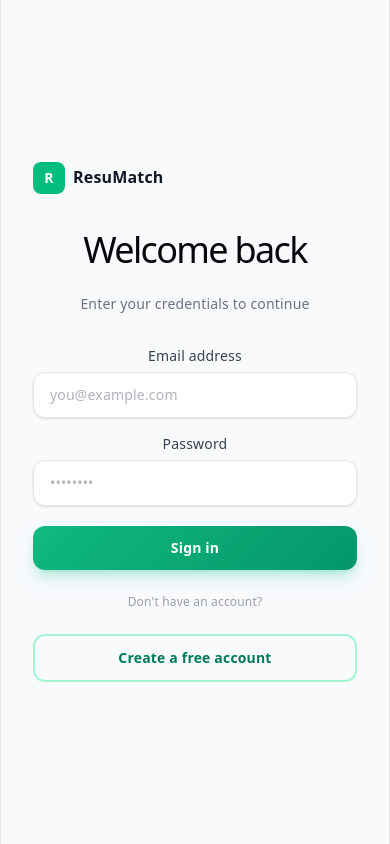
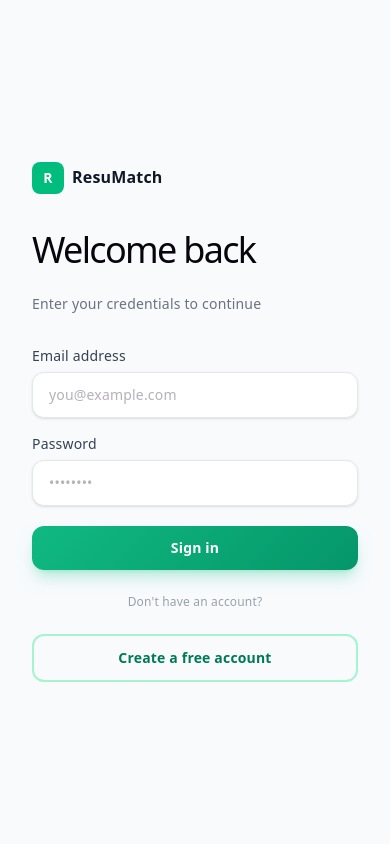
Before and after one commit to kunj-web/resumatch, a React app in the folder frontend/: page /login in a window 390 px wide. Built offline with nearby package versions, Linux system fonts and the light colour scheme; the HTML template or start-up script is replaced by a standard one.

Commit message:
fix(ui): improve responsiveness and large-screen layout scaling (#19) (#21)
Co-authored-by: Kunj Bihari<bornstranger40@gmail.com>

```diff
--- a/frontend/src/App.css
+++ b/frontend/src/App.css
@@ -133,6 +133,7 @@
     .button-icon {
       height: 18px;
       width: 18px;
+      cursor: pointer;
     }
   }
 
--- a/frontend/src/components/Layout.jsx
+++ b/frontend/src/components/Layout.jsx
@@ -121,8 +121,8 @@ export default function Layout({ children }) {
       </div>
 
       {/* Main content */}
-      <main className="flex-1 lg:ml-64 pt-16 lg:pt-0">
-        <div className="p-6 lg:p-8">
+      <main className="flex-1 lg:ml-64 pt-16 lg:pt-0 min-w-0">
+        <div className="p-6 lg:p-10 xl:p-12">
           {children}
         </div>
       </main>
--- a/frontend/src/index.css
+++ b/frontend/src/index.css
@@ -57,11 +57,11 @@ body {
 }
 
 #root {
-  width: 1126px;
+  width: 100%;
   max-width: 100%;
   margin: 0 auto;
-  text-align: center;
-  border-inline: 1px solid var(--border);
+  text-align: left;
+  border-inline: none;
   min-height: 100svh;
   display: flex;
   flex-direction: column;
--- a/frontend/src/pages/AddJob.jsx
+++ b/frontend/src/pages/AddJob.jsx
@@ -83,7 +83,7 @@ export default function AddJob() {
 
   return (
     <div
-      className="max-w-3xl mx-auto"
+      className="w-full max-w-4xl mx-auto"
       style={{
         opacity: visible ? 1 : 0,
         transform: visible ? 'translateY(0)' : 'translateY(20px)',
--- a/frontend/src/pages/Dashboard.jsx
+++ b/frontend/src/pages/Dashboard.jsx
@@ -84,7 +84,7 @@ export default function Dashboard() {
 
   return (
     <div
-      className="max-w-6xl mx-auto"
+      className="w-full max-w-7xl mx-auto"
       style={{
         opacity: visible ? 1 : 0,
         transform: visible ? 'translateY(0)' : 'translateY(20px)',
--- a/frontend/src/pages/JobDetail.jsx
+++ b/frontend/src/pages/JobDetail.jsx
@@ -120,7 +120,7 @@ export default function JobDetail() {
 
   return (
     <div
-      className="max-w-5xl mx-auto"
+      className="w-full max-w-7xl mx-auto"
       style={{
         opacity: visible ? 1 : 0,
         transform: visible ? 'translateY(0)' : 'translateY(20px)',
```
